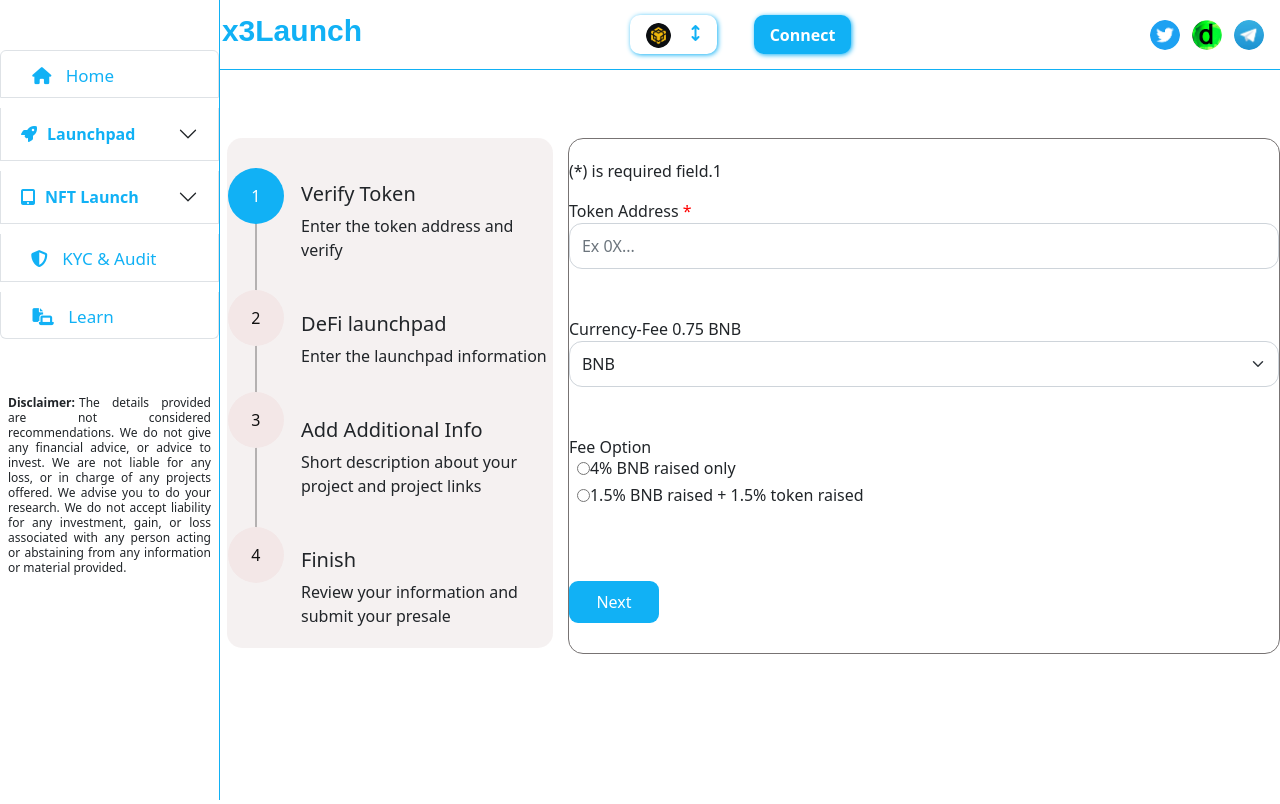
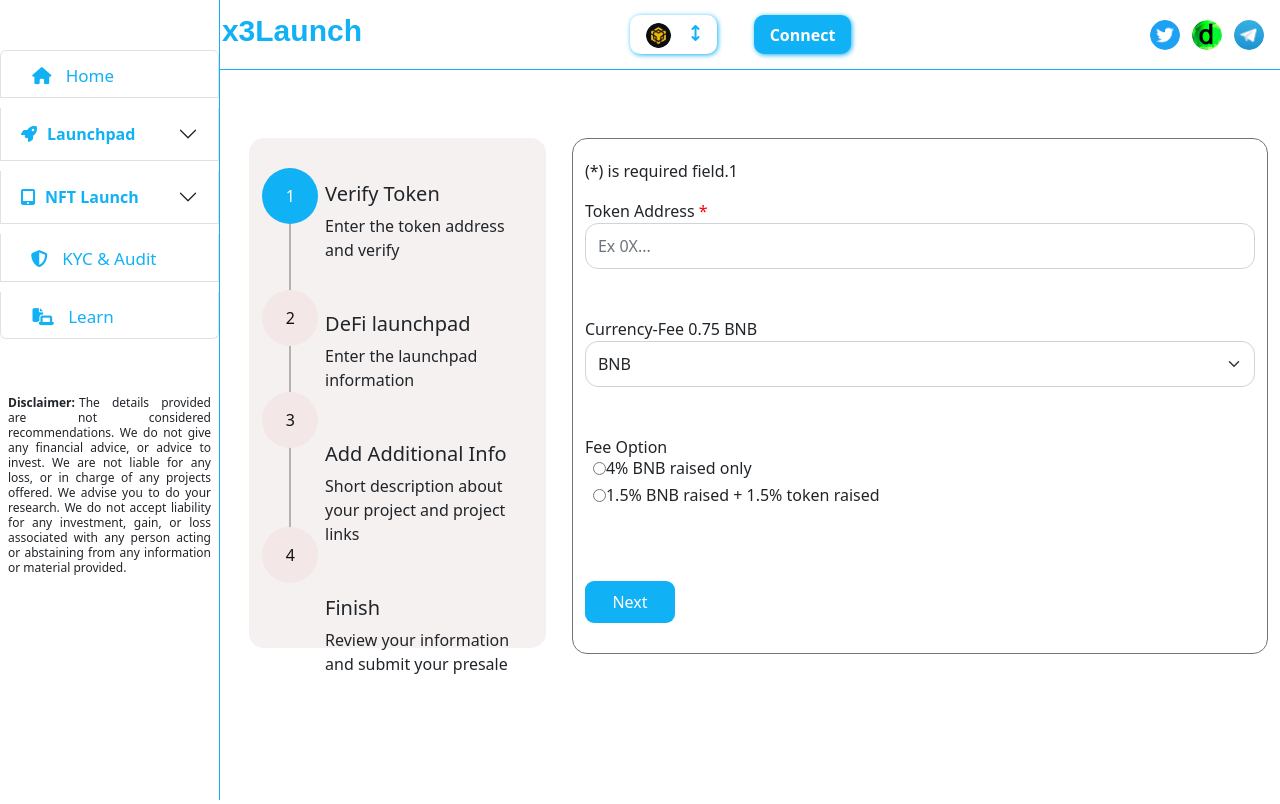
Before and after one commit to nipaaa/x3-launch, a React (Create React App) app: page /presale in a window 1280 px wide. Built offline with nearby package versions, Linux system fonts and the light colour scheme.

Commit message:
project page bug fix

```diff
--- a/src/scss/main.scss
+++ b/src/scss/main.scss
@@ -16,7 +16,7 @@
     }
 }
 .row {
-    --bs-gutter-x: 0 !important;
+    // --bs-gutter-x: 0 !important;
     margin-left: calc(var(--bs-gutter-x)*-0) !important;
     margin-right: calc(var(--bs-gutter-x)*-.0) !important;
 }
```
